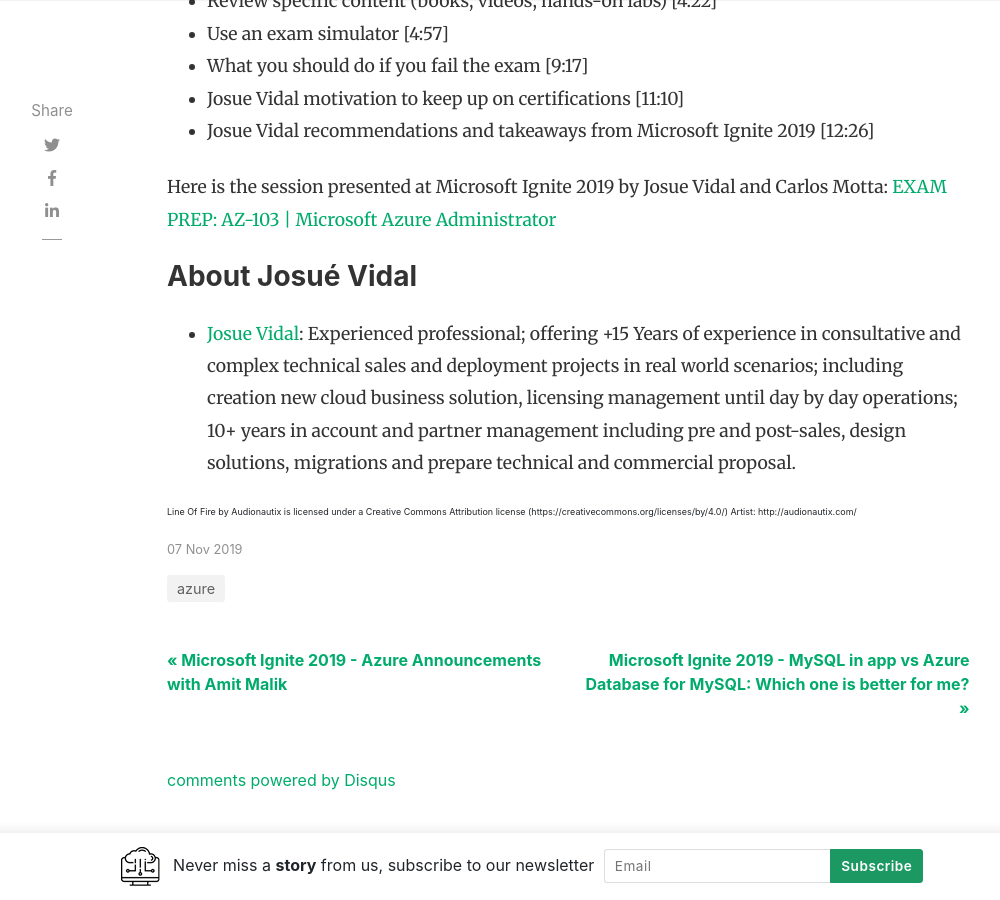
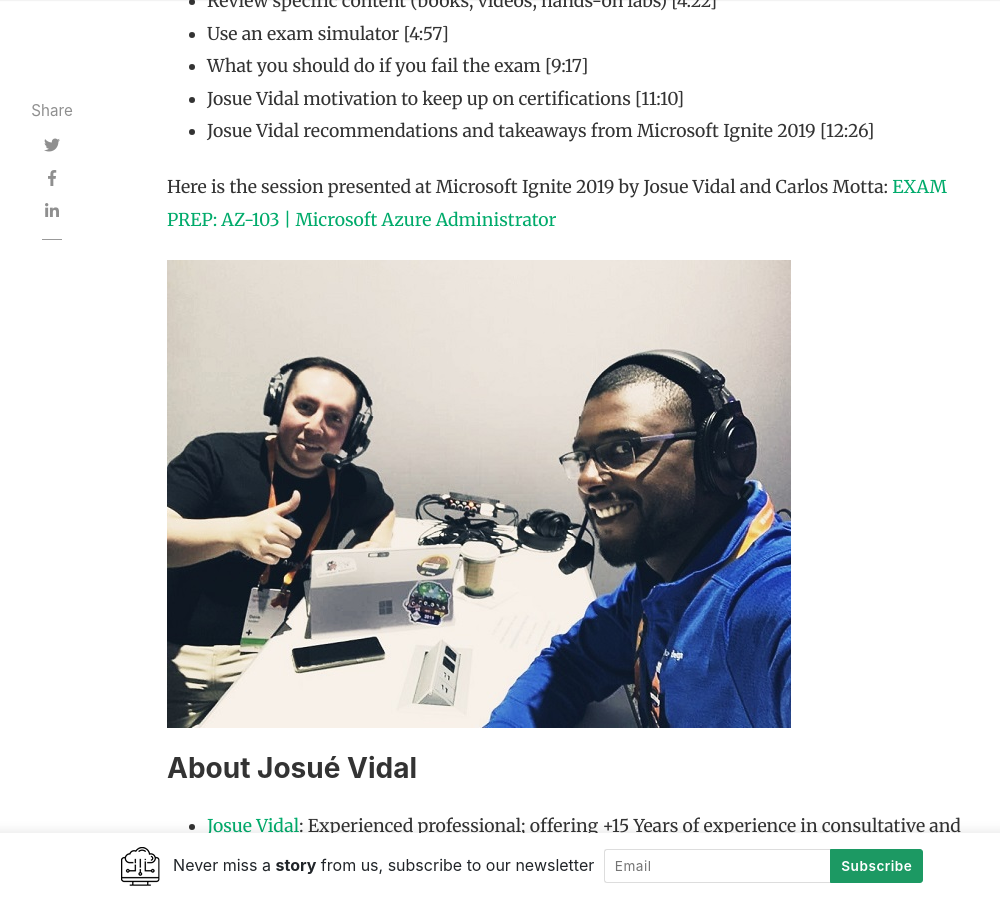
Before and after one commit to daveRendon/wikiazure-podcast, a Jekyll site: the page built from _posts/2019-11-07-episode-03-msignite-crushing-certifications-josue-vidal.md, in a window 1280 px wide and 900 px high, scrolled down 1412 px. Shown: the whole window, without its empty margins (118-1118 px from the left). Built offline with Jekyll 4.4.1, drawn with Linux system fonts in a browser that asks for light colours; nearby versions of some CDN libraries; comment, search, counter and statistics services are not loaded.

Commit message:
updated episode03

```diff
--- a/_posts/2019-11-07-episode-03-msignite-crushing-certifications-josue-vidal.md
+++ b/_posts/2019-11-07-episode-03-msignite-crushing-certifications-josue-vidal.md
@@ -34,6 +34,9 @@
 <a href="https://myignite.techcommunity.microsoft.com/sessions/80741?latestplayer=true" target="_blank">EXAM PREP: AZ-103 | Microsoft Azure Administrator</a>
 
 
+<img src="../assets/images/episode03/wikiazure-podcast-episode03-microsoft-ignite-josue-vidal.jpg">
+
+
  <h3>About Josué Vidal</h3>
 
 + <a href="https://www.linkedin.com/in/josuevidal/" target="_blank">Josue Vidal</a>: Experienced professional; offering +15 Years of experience in consultative and complex technical sales and deployment projects in real world scenarios; including creation new cloud business solution, licensing management until day by day operations; 10+ years in account and partner management including pre and post-sales, design solutions, migrations and prepare technical and commercial proposal.
```
Also changed, not shown: assets/images/episode03/wikiazure-podcast-episode03-microsoft-ignite-josue-vidal.jpg (added).
